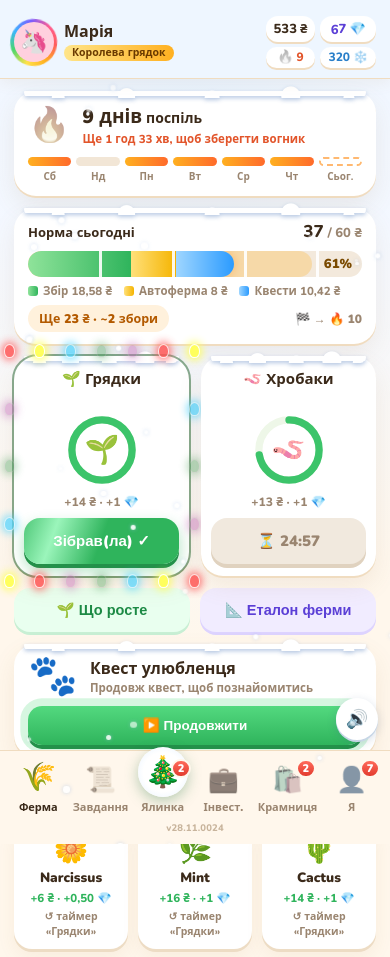
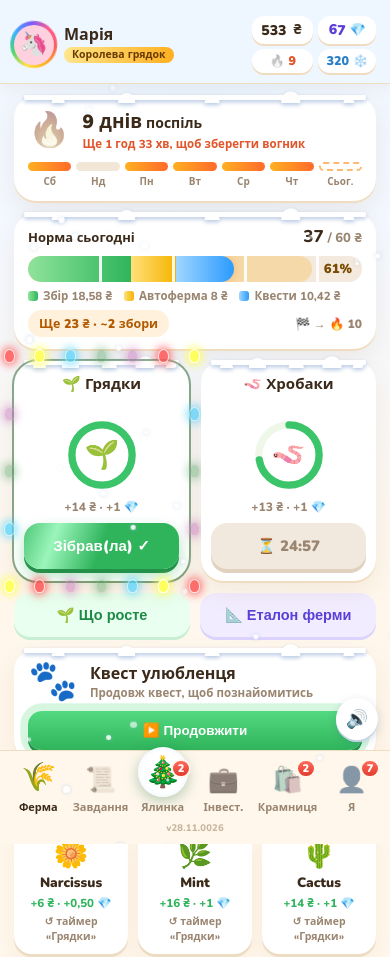
Before and after one commit to Crystallord/Farm, a plain HTML site: page app.html in a window 390 px wide. Shown: the top 957 px of the page. Drawn offline with nearby package versions, Linux system fonts and the light colour scheme.

Commit message:
Header pills: fixed height, numbers and icons in their own boxes so UAH and crystals line up on every phone
Co-Authored-By: Claude Opus 5.5 <noreply@anthropic.com>
Claude-Session: https://claude.ai/code/session_01Mf2DVhGC2ESTBFJhZVStKg

```diff
--- a/app.html
+++ b/app.html
@@ -294,8 +294,10 @@ body{padding-bottom:96px}
 .hdr{position:sticky;top:0;z-index:45;display:flex;align-items:center;gap:10px;padding:16px 14px 10px;background:#fff3e2;border-bottom:1px solid #f0dcc0;margin:-14px -14px 12px;box-shadow:0 4px 14px rgba(160,110,50,.08)}
 .hn{flex:1;min-width:0;line-height:1.15}.hn b{display:block;font-size:16px;font-weight:900;white-space:nowrap;overflow:hidden;text-overflow:ellipsis}.hn .ttl{margin:2px 0 0}
 .hb{display:grid;grid-template-columns:auto auto;gap:5px;justify-content:end;justify-items:stretch}
-.hb>span{display:inline-flex;align-items:center;justify-content:center;gap:3px;line-height:1.25em;background:#fff;border-radius:12px;padding:5px 8px;font-size:13px;font-weight:900;white-space:nowrap;box-shadow:0 2px 0 #f0dcc0;font-variant-numeric:tabular-nums}
-.hb .hg{color:#5b3fd6}.hb .hsn{display:none;color:#2a7fc9}body.winter .hb .hsn{display:inline-flex}.hb .hs{grid-column:2}body.winter .hb .hs{grid-column:auto}.hb .hs,.hb .hsn{font-size:12px;padding:3px 8px}.hb .hs{color:#e2552b}.hb .flame{font-size:13px;filter:none}.hb .flame.dim{filter:grayscale(1) opacity(.5)}
+.hb>span{display:flex;align-items:center;justify-content:center;gap:4px;box-sizing:border-box;height:28px;line-height:1;background:#fff;border-radius:12px;padding:0 9px;font-size:14px;font-weight:900;white-space:nowrap;box-shadow:0 2px 0 #f0dcc0;font-variant-numeric:tabular-nums}
+.hb>span>b{display:inline-flex;align-items:center;height:1.25em;line-height:1.25em;font-size:14px;font-weight:900}
+.hb>span>i{font-style:normal;display:inline-flex;align-items:center;justify-content:center;min-width:1em;height:1.2em;font-size:13px;line-height:1}.hb .hm>i{font-size:14px;font-weight:900}
+.hb .hg{color:#5b3fd6}.hb .hsn{display:none;color:#2a7fc9}body.winter .hb .hsn{display:inline-flex}.hb .hs{grid-column:2}body.winter .hb .hs{grid-column:auto}.hb .hs,.hb .hsn{height:24px;padding:0 8px}.hb .hs>b,.hb .hsn>b{font-size:12.5px}.hb .hs>i,.hb .hsn>i{font-size:12px}.hb .hs{color:#e2552b}.hb .flame{filter:none}.hb .flame.dim{filter:grayscale(1) opacity(.5)}
 .bigfl{font-size:34px;line-height:1}.bigfl.dim{filter:grayscale(.65) opacity(.6)}
 .top .sline{font-size:14px}.top .sline b{font-size:19px}
 
@@ -569,7 +571,7 @@ body.winter .crop.ready .beam{display:none}body.winter .crop{overflow:visible}
 .tl{animation:blink 1.2s ease-in-out infinite}.star{animation:pulse3 2s ease-in-out infinite;transform-origin:center}
 </style></head><body class="loading">
 <header class="hdr" id="hdr"><span id="hava" class="tapme"></span><div class="hn"><b id="hname">…</b><span id="httl"></span><span id="hbst"></span></div>
-  <div class="hb"><span class="hm"><b id="uah">0</b> ₴</span><span class="hg"><b id="gem">0</b> 💎</span><span class="hs"><span class="flame dim" id="flame">🔥</span><b id="hst">0</b></span><span class="hsn" id="hsnw"><b id="hsn">0</b> ❄️</span></div></header>
+  <div class="hb"><span class="hm"><b id="uah">0</b><i>₴</i></span><span class="hg"><b id="gem">0</b><i>💎</i></span><span class="hs"><i class="flame dim" id="flame">🔥</i><b id="hst">0</b></span><span class="hsn" id="hsnw"><b id="hsn">0</b><i>❄️</i></span></div></header>
 <div class="wrap view on" id="v_farm">
   <div class="card top">
     <div class="streak"><span class="bigfl dim" id="flame2">🔥</span>
@@ -661,7 +663,7 @@ const TG=window.Telegram&&Telegram.WebApp; try{TG.ready();TG.expand();TG.setHead
 const qs=new URLSearchParams(location.search), API=qs.get('api')||window.FARM_API||'', DEMO=qs.get('demo')==='1'||!(TG&&TG.initData), BETA=qs.get('beta')==='1';
 const quiet=()=>{const h=new Date().getHours();return h<8}; // 00:00–08:00: no vibration
 const hap=t=>{if(quiet())return;try{t==='ok'?TG.HapticFeedback.notificationOccurred('success'):t==='err'?TG.HapticFeedback.notificationOccurred('error'):TG.HapticFeedback.impactOccurred(t||'medium')}catch(e){}};
-const APP_VER='28.11.0024';
+const APP_VER='28.11.0026';
 const $=id=>document.getElementById(id), R=95, C=2*Math.PI*R;
 const fmt=v=>(+v).toLocaleString('uk-UA',{minimumFractionDigits:(+v)%1?2:0,maximumFractionDigits:2});
 const plural=(n,f)=>{n=Math.abs(n)%100;const b=n%10;return n>10&&n<20?f[2]:b===1?f[0]:b>=2&&b<=4?f[1]:f[2]};
```
Also changed, not shown: v2/index.html (+6 -4 lines), 1 other file.
